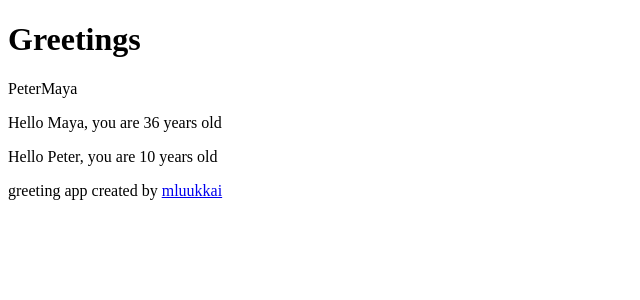
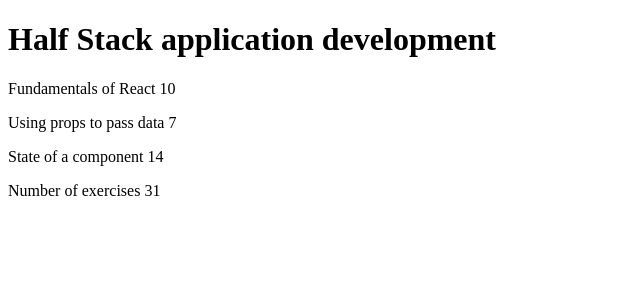
Before and after one commit to Nick-Ohman/Fullstack, a React (Vite) app: page / in a window 1280 px wide. Shown: the top 300 px of the page, without its empty margins (0-640 px from the left). Built offline with nearby package versions, Linux system fonts and the light colour scheme.

Commit message:
changes for exercise 1

```diff
--- a/src/App.jsx
+++ b/src/App.jsx
@@ -1,42 +1,27 @@
-const Hello = (props) => {
-
+const App = () => {
+  const course = 'Half Stack application development'
+  const part1 = 'Fundamentals of React'
+  const exercises1 = 10
+  const part2 = 'Using props to pass data'
+  const exercises2 = 7
+  const part3 = 'State of a component'
+  const exercises3 = 14
 
   return (
     <div>
+      <h1>{course}</h1>
       <p>
-
-        Hello {props.name}, you are {props.age} years old
+        {part1} {exercises1}
       </p>
+      <p>
+        {part2} {exercises2}
+      </p>
+      <p>
+        {part3} {exercises3}
+      </p>
+      <p>Number of exercises {exercises1 + exercises2 + exercises3}</p>
     </div>
   )
 }
 
-const Footer = () => {
-  return (
-    <div>
-      greeting app created by <a href='https://github.com/mluukkai'>mluukkai</a>
-    </div>
-  )
-}
-
-const App = () => {
-
-  const name = 'Peter'
-  const age = 10
-  const friends = ['Peter', 'Maya']
-
-  return (
-    <div>
-      <h1>Greetings</h1>
-
-      <div>
-      <p>{friends}</p>
-    </div>
-
-      <Hello name='Maya' age={26 + 10} />
-      <Hello name={name} age={age} />
-      <Footer/>
-    </div>
-  )
-}
 export default App
```
